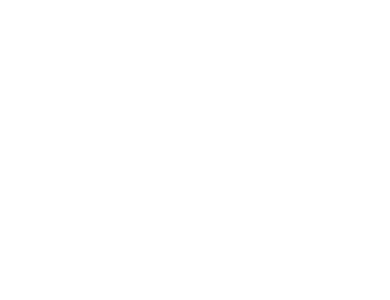
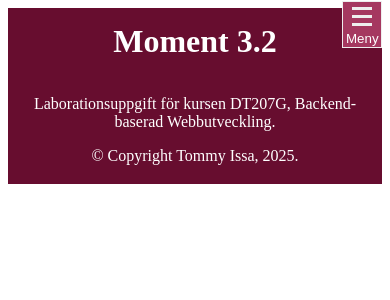
Before and after one commit to TommyIss/dt207g-moment32_2, an Angular app: page / in a window 390 px wide. Shown: the top 300 px of the page. Built offline with nearby package versions, Linux system fonts and the light colour scheme.

Commit message:
Har skapat två komponenter sido -huvud samt -fot , deras innehåll och infoga de i layouten

```diff
--- a/src/app/app.component.html
+++ b/src/app/app.component.html
@@ -1,3 +1,7 @@
+<app-header />
 
+<main>
+  <router-outlet />
+</main>
 
-<router-outlet />
+<app-footer />
--- a/src/app/app.component.ts
+++ b/src/app/app.component.ts
@@ -1,9 +1,11 @@
 import { Component } from '@angular/core';
 import { RouterOutlet } from '@angular/router';
+import { HeaderComponent } from './semanticEl/header/header.component';
+import { FooterComponent } from './semanticEl/footer/footer.component';
 
 @Component({
   selector: 'app-root',
-  imports: [RouterOutlet],
+  imports: [RouterOutlet, HeaderComponent, FooterComponent],
   templateUrl: './app.component.html',
   styleUrl: './app.component.css'
 })
--- /dev/null
+++ b/src/app/semanticEl/footer/footer.component.css
@@ -0,0 +1,6 @@
+footer {
+  background-color: #670D2F;
+  text-align: center;
+  padding: 1%;
+  color: white;
+}
--- /dev/null
+++ b/src/app/semanticEl/footer/footer.component.html
@@ -0,0 +1,9 @@
+<!-- Sidfot -->
+<footer>
+    <p>
+        Laborationsuppgift för kursen DT207G, Backend-baserad Webbutveckling.
+    </p>
+    <p>
+        &copy; Copyright Tommy Issa, 2025.
+    </p>
+</footer>
--- /dev/null
+++ b/src/app/semanticEl/header/header.component.css
@@ -0,0 +1,141 @@
+/* Header */
+header {
+    display: flex;
+    flex-direction: row;
+    justify-content: space-around;
+    align-items: center;
+    background-color: #670D2F;
+    padding: 3% 0;
+}
+
+/* Logo */
+h1 {
+    margin: 1% 0;
+}
+#logo {
+    font-family: 'Times New Roman', Times, serif;
+    font-style: bold;
+    white-space: nowrap;
+    color: white;
+    text-decoration: none;
+}
+#logo:hover {
+    text-decoration: underline;
+    color: #EF88AD;
+}
+
+/* Navigeringsmeny */
+#nav-menu {
+    display: block;
+    color: white;
+}
+.open {
+    display: none;
+}
+
+.close {
+    display: none;
+}
+
+
+#navlist {
+    list-style-type: none;
+    display: flex;
+    flex-direction: row;
+    margin: 0;
+}
+
+.nav-links {
+    text-decoration: none;
+    color: white;
+    padding: 1.4em 1em;
+    white-space: nowrap;
+}
+
+.nav-links:hover {
+    color: #EF88AD;
+    text-decoration: underline;
+}
+
+/* Markera aktuella sidan  */
+.actual-side {
+    color: #EF88AD;
+    text-decoration: underline;
+}
+
+/* Stilsättning för mindre skärm*/
+@media screen and (max-width: 800px) {
+
+    /* Navigeringsmeny */
+    #nav-menu {
+        display: none;
+        width: 100%;
+    }
+    #navlist {
+        flex-direction: column;
+        align-items: center;
+        justify-content: space-evenly;
+        background-color: #A53860;
+        width: 50%;
+        height: 100vh;
+        position: absolute;
+        top: 0;
+        right: 0;
+        padding-top: 10%;
+        border: 1px solid #EEEEEE;
+    }
+    #navlist > li > a {
+        padding: 1em 0;
+    }
+
+    .menu-btn {
+        display: flex;
+        background-color: #A53860;
+        border: 1px solid #EEEEEE;
+        flex-direction: column;
+        align-items: center;
+        position: absolute;
+        top: 1px;
+        right: 2%;
+    }
+    .menu-btn:hover {
+        background-color: #EF88AD;
+        cursor: pointer;
+    }
+    .open {
+        padding: 0 0.2em;
+    }
+    menu.icon {
+        margin: 1%;
+    }
+    .bars {
+        display: block;
+        width: 20px;
+        height: 3px;
+        margin: 5px 0;
+        background-color: #EEEEEE;
+    }
+    .menu-text {
+        color: white;
+        margin: 1%;
+    }
+
+    /* Stängknapp */
+    .close {
+        padding: 0.2em;
+        z-index: 3;
+        margin: 1%;
+    }
+    .cross1 {
+        width: 25px;
+        transform: rotate(45deg);
+        position: relative;
+        top: 5px;
+    }
+    .cross2 {
+        width: 25px;
+        transform: rotate(135deg);
+        position: relative;
+        top: -3px;
+    }
+}
--- /dev/null
+++ b/src/app/semanticEl/header/header.component.html
@@ -0,0 +1,30 @@
+<!-- Sidhuvud -->
+<header>
+    <h1><a routerLink="/home" id="logo">Moment 3.2</a></h1>
+
+    <!-- Navigeringsmeny -->
+     <!-- Öppna Knapp -->
+     <button class="menu-btn open" id="open-btn" (click)="menuToggle()">
+        <span class="menu-icon">
+            <span class="bars"></span>
+            <span class="bars"></span>
+            <span class="bars"></span>
+        </span>
+        <span class="menu-text">Meny</span>
+    </button>
+    <div id="nav-menu" [style.display]="menuDisplay">
+        <ul id="navlist">
+            <!-- Stäng Knapp -->
+            <button class="menu-btn close" id="close-btn" (click)="menuToggle()">
+                <span class="menu-icon">
+                    <span class="bars cross1"></span>
+                    <span class="bars cross2"></span>
+                </span>
+                <span class="menu-text">Stäng</span>
+            </button>
+            <li><a routerLink="/home" routerLinkActive="actual-side" class="nav-links">Startsida</a></li>
+            <li><a routerLink="/add" routerLinkActive="actual-side" class="nav-links">Lägg till nytt inlägg</a></li>
+            <li><a routerLink="/about" routerLinkActive="actual-side" class="nav-links">Om uppgiften</a></li>
+        </ul>
+    </div>
+</header>
--- /dev/null
+++ b/src/app/semanticEl/header/header.component.ts
@@ -0,0 +1,61 @@
+import { Component } from '@angular/core';
+import { RouterLink, RouterLinkActive } from '@angular/router';
+
+@Component({
+  selector: 'app-header',
+  imports: [RouterLink, RouterLinkActive],
+  templateUrl: './header.component.html',
+  styleUrl: './header.component.css'
+})
+export class HeaderComponent {
+  // Meny default-display
+  menuDisplay: string = 'none';
+
+  // Skärm är 800px eller mindre
+  mediaQuery = window.matchMedia('(max-width: 800px)');
+
+  // Funktion för menyen vid sidans start/omladdning
+  init(): void {
+    if(this.mediaQuery.matches) {
+      this.menuDisplay = 'none';
+    } else {
+      this.menuDisplay = 'block';
+    }
+  }
+
+  // Uppdatera menyn när skärmstorlek ändras
+  updateMenuDisplay(isSmallScreen: boolean): void {
+    let navMenuEl = document.getElementById('nav-menu') as HTMLDivElement;
+    if(isSmallScreen) {
+      this.menuDisplay = 'none';
+      navMenuEl.style.display = 'none';
+    } else {
+      this.menuDisplay = 'block';
+      navMenuEl.style.display = 'block';
+    }
+  }
+
+  // Anrop för funktioner när sidans startas/omladdas
+  ngOnInit(): void {
+    this.init();
+
+    this.updateMenuDisplay(this.mediaQuery.matches);
+    this.mediaQuery.addEventListener('change', (event: MediaQueryListEvent) => {
+      this.updateMenuDisplay(event.matches);
+    });
+
+
+  }
+
+  // Öppna/ stänga menu
+  menuToggle(): void {
+    let navMenuEl = document.getElementById('nav-menu') as HTMLDivElement;
+    if(this.menuDisplay === 'none') {
+      this.menuDisplay = 'block';
+      navMenuEl.style.display = 'block';
+    } else {
+      this.menuDisplay = 'none';
+      navMenuEl.style.display = 'none';
+    }
+  }
+}
```
Also changed, not shown: src/app/semanticEl/footer/footer.component.ts (added, +11 -0 lines), 2 other files (tests, documents, lock files or other folders).
